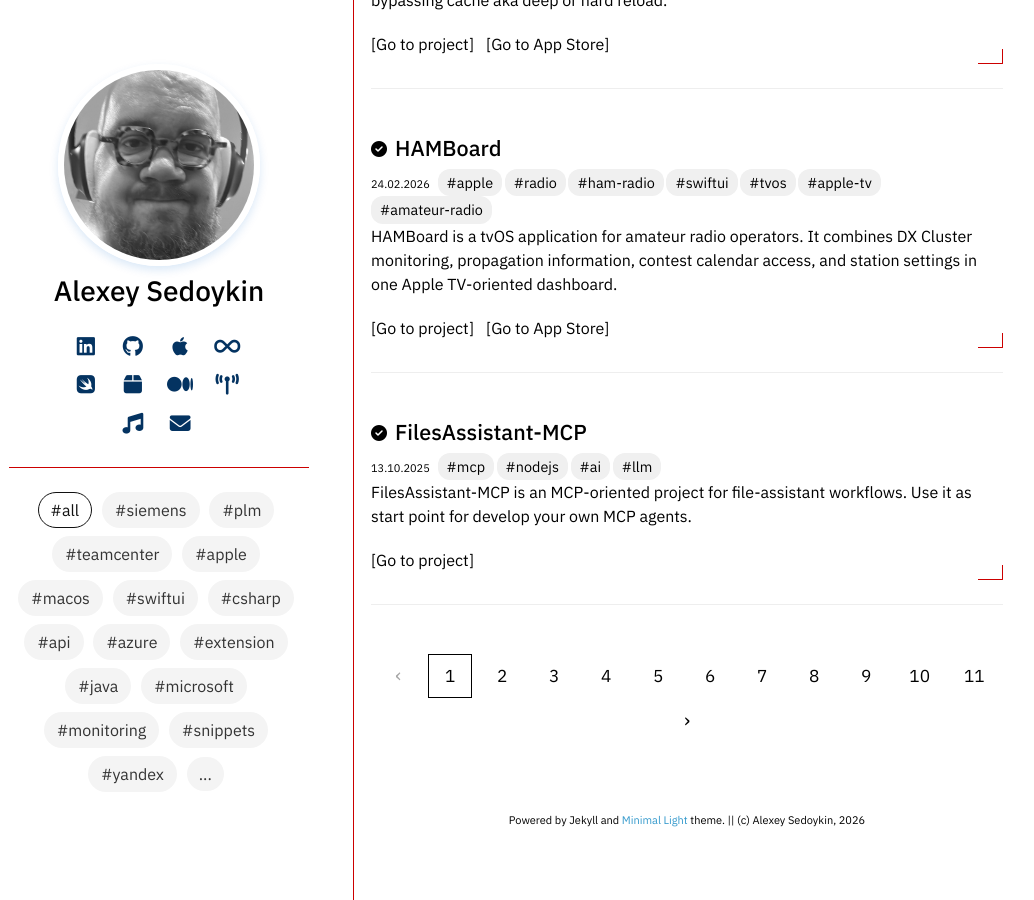
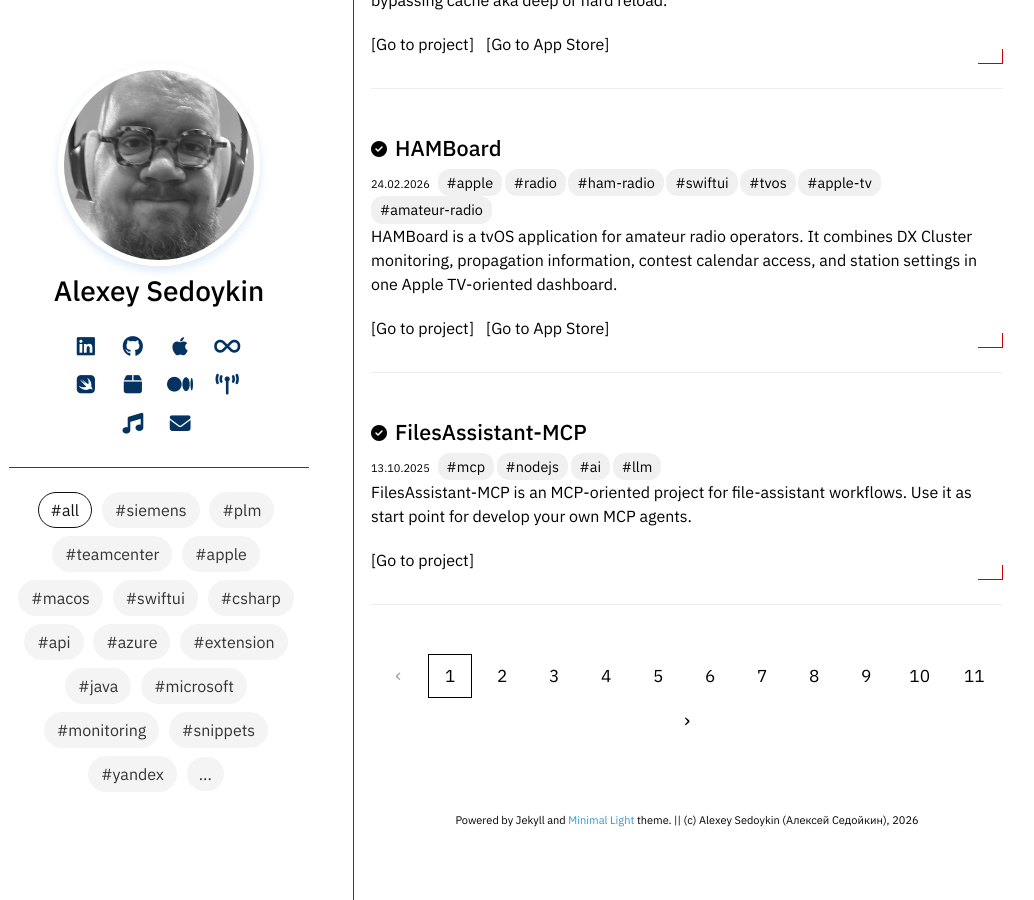
Before and after one commit to Krusty84/krusty84.github.io, a Jekyll site: the page built from index.html, in a window 1280 px wide and 900 px high, scrolled down 648 px. Shown: the whole window, without its empty margins (117-1151 px from the left). Built offline with Jekyll 4.4.1, drawn with Linux system fonts in a browser that asks for light colours; a style sheet for code colours, icons or effects is not loaded.

Commit message:
Upd _config.yml

```diff
--- a/_config.yml
+++ b/_config.yml
@@ -5,9 +5,9 @@
 
 # Search Engine Optimization (SEO)
 # The following information is used to improve the website traffic from search engines, e.g., Google.
-keywords: apple macos ios ipados plm pdm siemens teamcenter zabbix obsdidan vscode visual-studio dassault ptc unigraphics aras nx enovia 3dexperience cad cae catia azure yandex cloud nuget alice ai engineering software nodejs csharp python swift swiftui js ts
-description: Alexey Sedoykin’s personal website about Siemens software,  engineering software, PLM, PDM, Teamcenter, Apple apps, developer tools, and various projects.
-copyright: "(c) Alexey Sedoykin, 2026"
+keywords: алексей седойкин apple macos ios ipados plm pdm siemens teamcenter zabbix obsdidan vscode visual-studio dassault ptc unigraphics aras nx enovia 3dexperience cad cae catia azure yandex cloud nuget alice ai engineering software nodejs csharp python swift swiftui js ts Седойкин Алексей Алексей Седойкин
+description: Alexey Sedoykin’s Алексей Седойкин personal website about Siemens software,  engineering software, PLM, PDM, Teamcenter, Apple apps, developer tools, and various projects.
+copyright: "(c) Alexey Sedoykin (Алексей Седойкин), 2026"
 url: https://www.sedoykin.com
 canonical: https://www.sedoykin.com/
 
```
